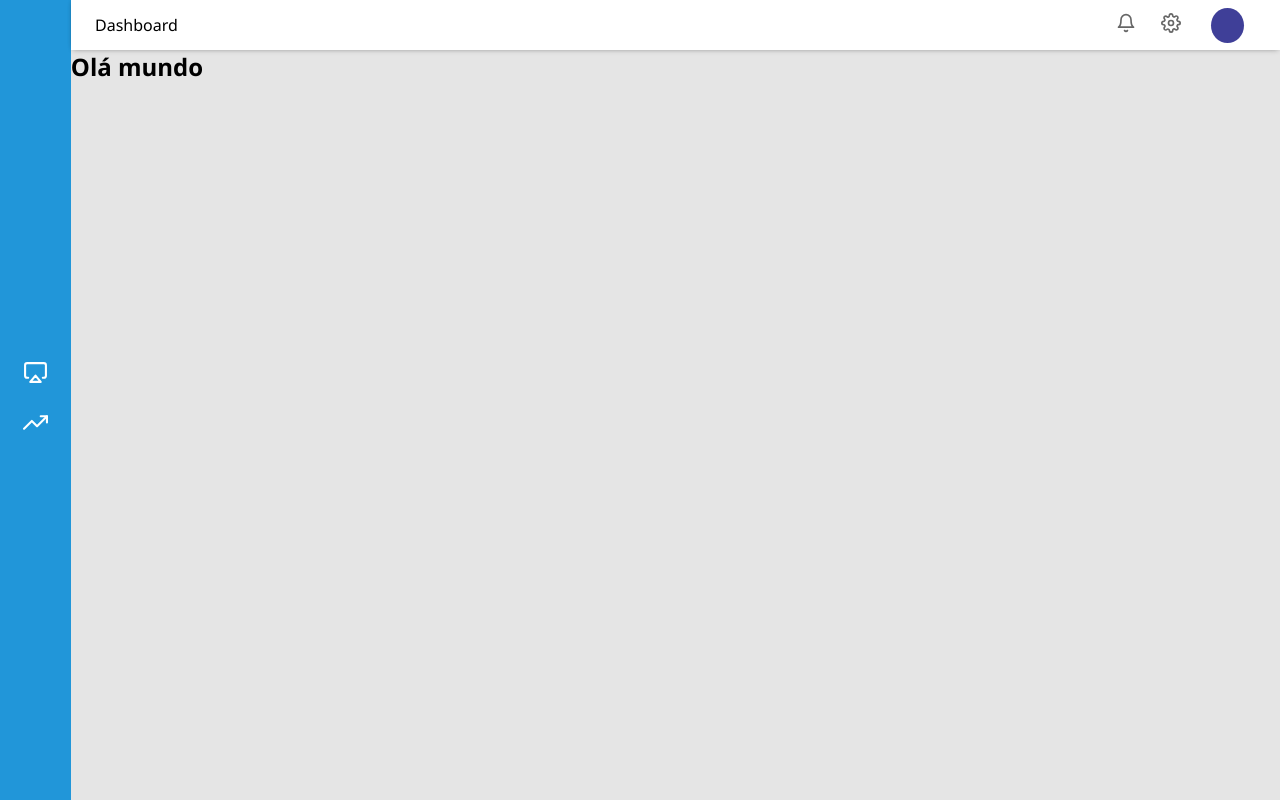
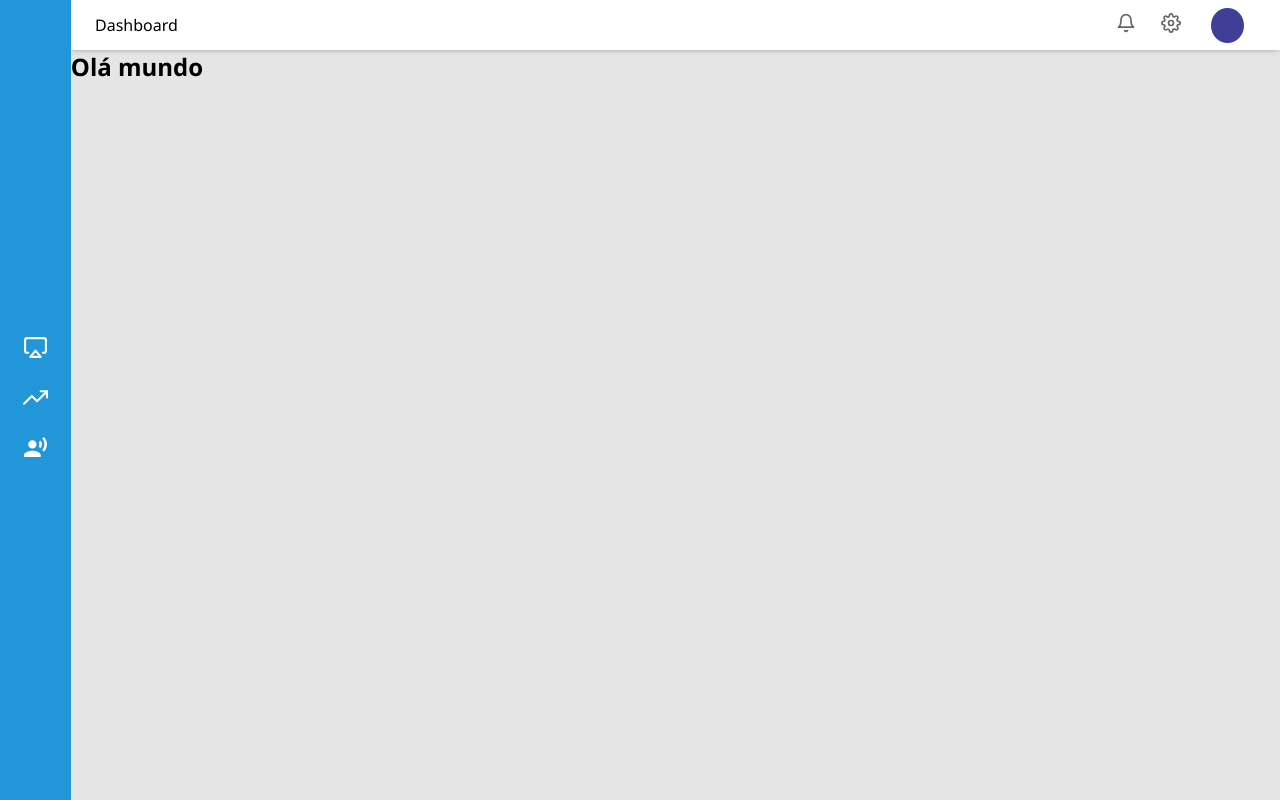
Before and after one commit to gabrieldev525/omnisales, a React (Create React App) app in the folder frontend/: page / in a window 1280 px wide. Built offline with nearby package versions, Linux system fonts and the light colour scheme.

Commit message:
adjustment

```diff
--- a/frontend/src/routers.js
+++ b/frontend/src/routers.js
@@ -4,12 +4,19 @@ import React from 'react'
 // project imports
 import MainPage from './containers/main'
 import ProductDetail from './containers/product/product-detail'
+import CustomDashboard from './containers/dashboard'
+import Leads from './containers/leads/config-lead'
 
 // third imports
 import {
   FiAirplay,
   FiTrendingUp
 } from 'react-icons/fi'
+import {
+  MdDashboard,
+  MdRecordVoiceOver
+} from 'react-icons/md'
+
 
 export const routes = [
   {
@@ -28,6 +35,14 @@ export const routes = [
     name: 'Detalhe do produto',
     icon: <FiTrendingUp />
   },
+  {
+    path: '/product/test/leads',
+    component: Leads,
+    exact: false,
+    menu: true,
+    name: 'Detalhe do produto',
+    icon: <MdRecordVoiceOver />
+  },
 ]
 
 export default routes
--- a/frontend/src/static/css/menu.scss
+++ b/frontend/src/static/css/menu.scss
@@ -53,6 +53,7 @@
   display: flex;
   flex-direction: column;
   width: 100%;
+  overflow-y: auto;
 }
 
 .container {
```
